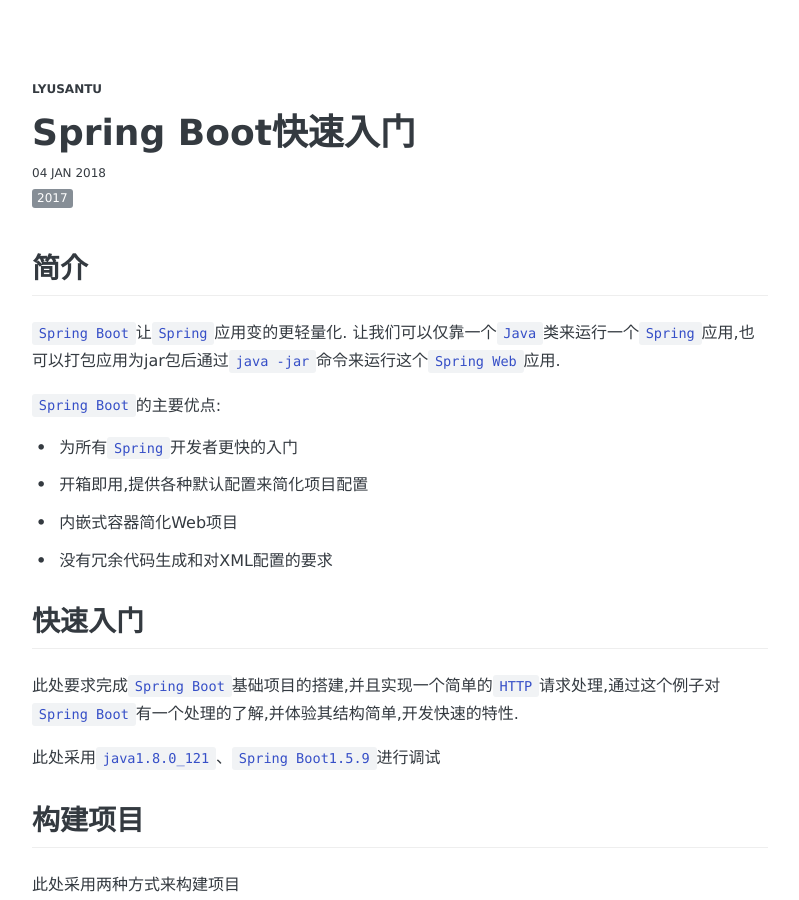
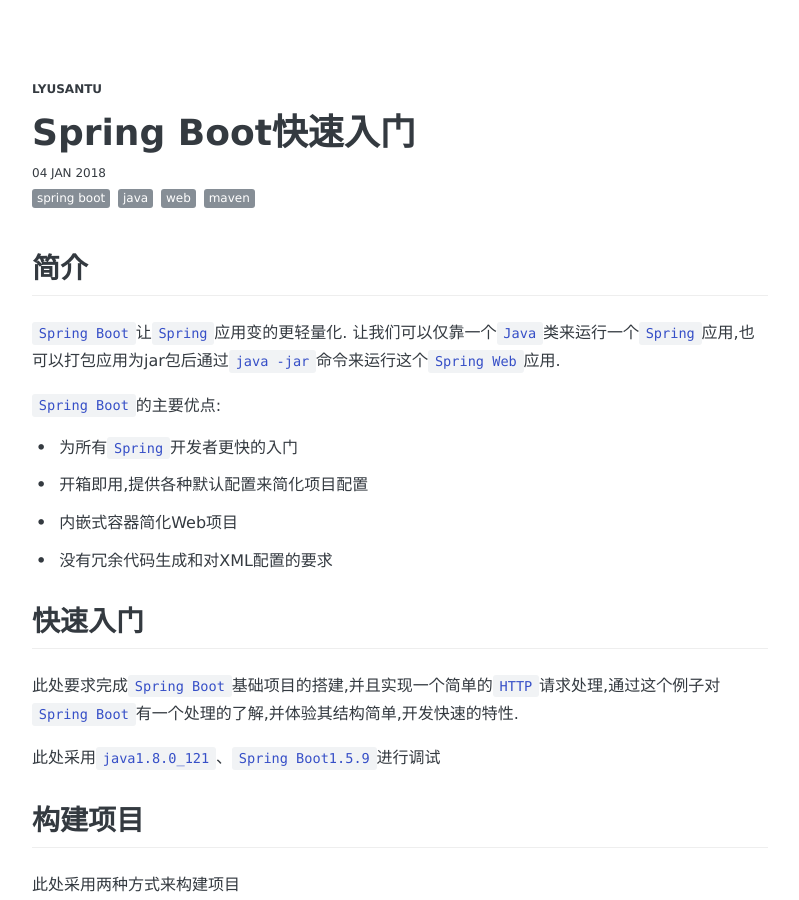
Before and after one commit to lyusantu/lyusantu.github.io, a Jekyll site: the page built from _posts/2018-1-4-spring-boot-learning-1.md, in a window 1280 px wide and 900 px high. Shown: the whole window, without its empty margins (240-1039 px from the left). Built offline with Jekyll 4.4.1, drawn with Linux system fonts in a browser that asks for light colours; some web fonts are replaced; comment, search, counter and statistics services are not loaded.

Commit message:
:bee: add tags

```diff
--- a/_posts/2018-1-4-spring-boot-learning-1.md
+++ b/_posts/2018-1-4-spring-boot-learning-1.md
@@ -3,7 +3,7 @@
 title: "Spring Boot快速入门"
 description: "来和我一起学习使用Spring Boot,一起构建简单快捷的Spring应用！"
 date: 2018-1-4
-tags: [2017]
+tags: [Spring Boot, Java, Web, Maven]
 comments: true
 share: true
 ---
```
